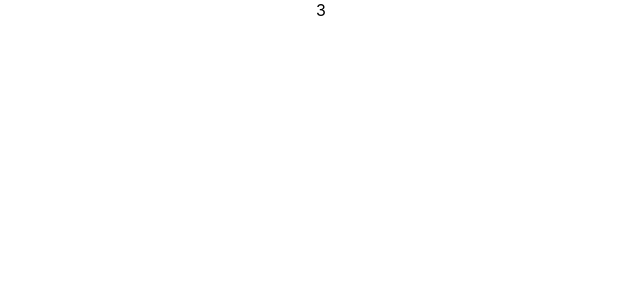
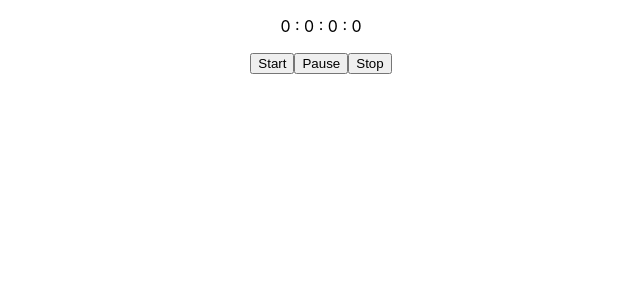
Before and after one commit to PreetS123/Revision, a React (Create React App) app in the folder react_interview_practise/: page /setinterval in a window 1280 px wide. Shown: the top 300 px of the page, without its empty margins (319-959 px from the left). Built offline with nearby package versions, Linux system fonts and the light colour scheme.

Commit message:
timer-implemented-using-setinterval

```diff
--- a/react_interview_practise/src/ExamplePractise/Setintervalex.jsx
+++ b/react_interview_practise/src/ExamplePractise/Setintervalex.jsx
@@ -1,29 +1,61 @@
 import React,{useEffect, useState} from 'react'
 
 export const Setintervalex = () => {
-  let [timer,setTimer]= useState(0);
+   const [stop,setStop]= useState(false);
+   const [hrs,setHrs]= useState(0);
+   const [min,setMin]= useState(0);
+   const [sec,setSec]= useState(0);
+   const [mili,setMili]= useState(0);
 
-
+  const onStart=()=>{
+    setStop(true);
+  }
+  const onPause=()=>{
+    setStop(false);
+  }
+  const onStop=()=>{
+    setStop(false);
+    setHrs(0);
+    setMin(0);
+    setSec(0);
+    setMili(0);
+  }
   useEffect(()=>{
-   console.log(timer)
-   let id= setInterval(()=>{
-    if(timer===3){
-        setTimer(0)
+   let interval= null;
+   interval=setInterval(()=>{
+    if(stop){
+      if(min>59){
+        setHrs(hrs+1);
+        setMin(0);
       }
-   else setTimer(timer+1);
-
-  },1000)
-      return ()=>{
-        clearInterval(id)
+      if(sec>59){
+        setMin(min+1);
+        setSec(0)
       }
-
-  },[timer])
+       if(mili>99){
+        setSec(sec+1);
+        setMili(0)
+       }
+      if(mili<=99){
+        setMili(mili+1);
+       }else{
+        clearInterval(interval)
+       }
+    }
+   },0.001)
+     return ()=>{
+      clearInterval(interval)
+     }
+  })
 
   return (
     <div>
-        <div>{timer}</div>
-        {/* <button onClick={handleTimer}>Start</button> */}
-        {/* <button onClick={handleTimer}>Clear</button> */}
+        <div>
+          <p>{hrs} : {min} : {sec} : {mili}</p>
+        </div>
+        <button onClick={onStart}>Start</button>
+        <button onClick={onPause}>Pause</button>
+        <button onClick={onStop}>Stop</button>
     </div>
   )
 }
```
